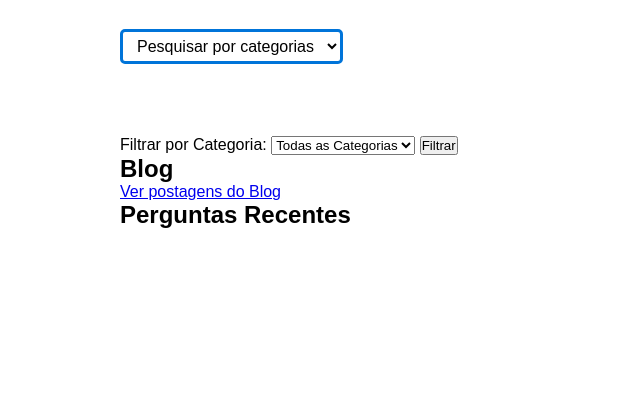
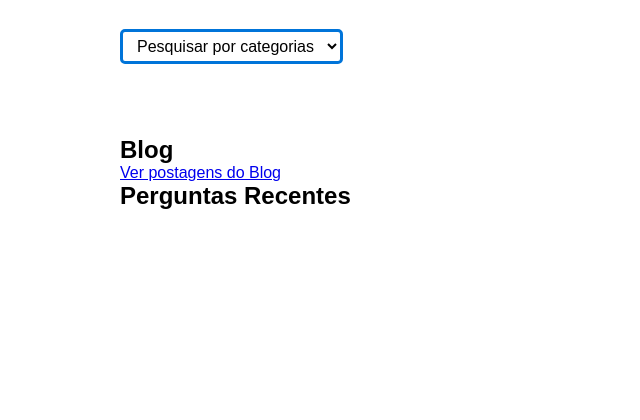
Before and after one commit to AndreyHenrique1/ProjetoTCC, a Flask app: page / in a window 1280 px wide. Shown: the part 101-521 px from the top of the page, without its empty margins (0-640 px from the left). Run offline with Flask 3, Linux system fonts and the light colour scheme; data that the repository does not hold is empty.

Commit message:
Correção

```diff
--- a/front-end/templates/home.html
+++ b/front-end/templates/home.html
@@ -55,17 +55,6 @@
 
         <br><br><br>
 
-    <form method="GET" action="{{ url_for('home.home') }}">
-        <label for="categoria">Filtrar por Categoria:</label>
-        <select id="categoria" name="categoria">
-            <option value="">Todas as Categorias</option>
-            {% for categoria in categorias %}
-            <option value="{{ categoria.codigo }}">{{ categoria.nome }}</option>
-            {% endfor %}
-        </select>
-        <button type="submit">Filtrar</button>
-    </form>
-
     <h2>Blog</h2>
     <p><a href="{{ url_for('blog_route.listar_blogs') }}">Ver postagens do Blog</a></p>
 
```
